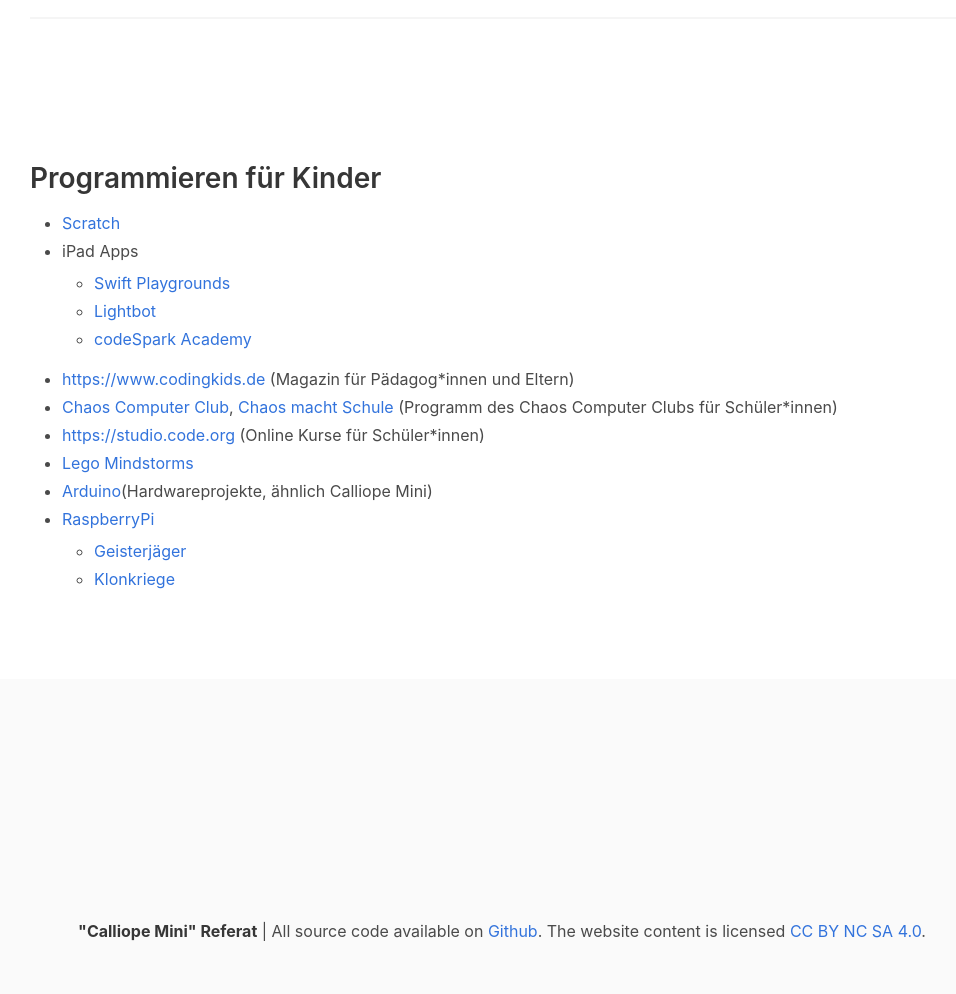
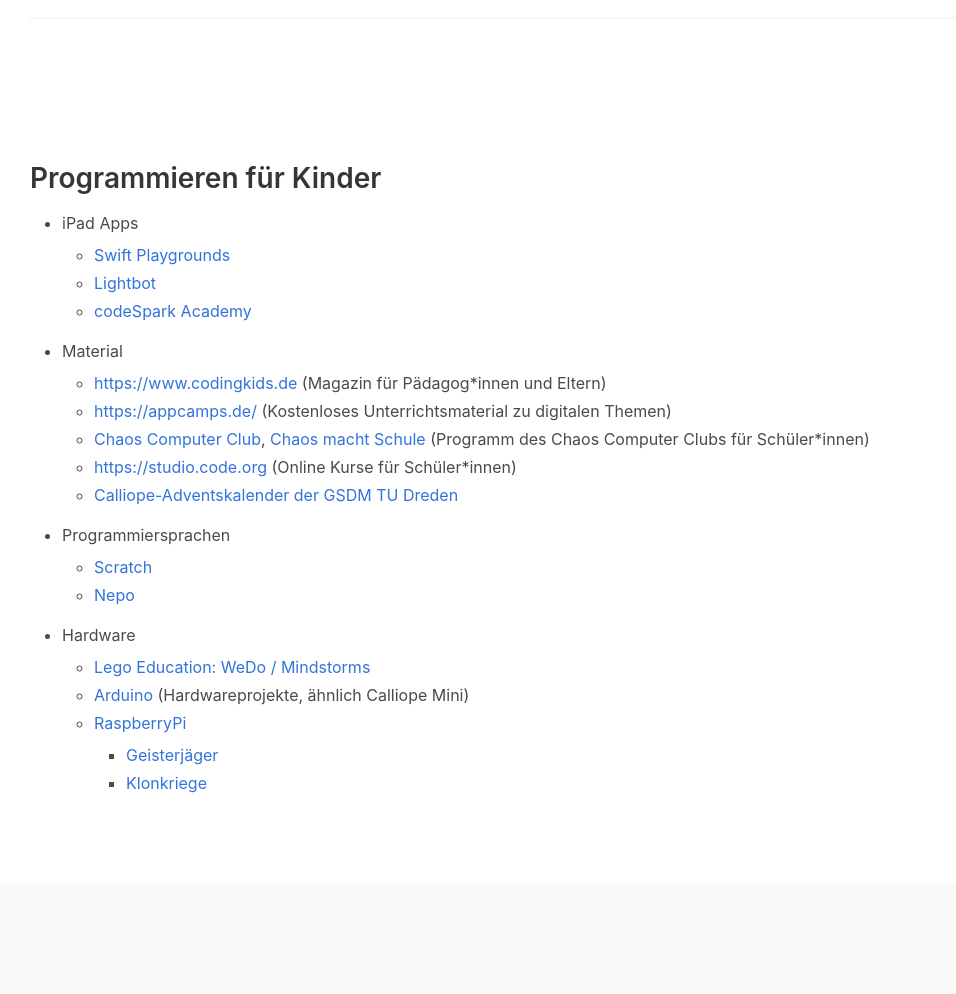
Before and after one commit to zzeeiikk/calliope-referat, a plain HTML site: page index.html in a window 1280 px wide. Shown: the part 2874-3868 px from the top of the page, without its empty margins (138-1094 px from the left). Drawn offline with Linux system fonts and the light colour scheme.

Commit message:
add some links

```diff
--- a/index.html
+++ b/index.html
@@ -197,7 +197,7 @@
         <h2 id="startnext" style="padding-top: 10rem; margin-top: -40px;">Calliope auf Startnext</h2>
 
         <a href="https://www.startnext.com/calliope" target="_blank">
-            <img src="static/startnext.png" alt="">
+            <img src="static/startnext.png" alt="Startnext Calliope Mini">
         </a>
         <hr>
         <!-- Links -->
@@ -205,26 +205,40 @@
         <h2 id="links" style="padding-top: 10rem; margin-top: -40px;">Programmieren für Kinder</h2>
         <p>
             <ul>
-                <li><a href="https://de.wikipedia.org/wiki/Scratch_(Programmiersprache)">Scratch</a></li>
                 <li>iPad Apps</li>
                 <ul>
                     <li><a href="https://www.apple.com/de/swift/playgrounds/">Swift Playgrounds</a></li>
                     <li><a href="http://lightbot.com/">Lightbot</a></li>
                     <li><a href="https://codespark.com/">codeSpark Academy</a></li>
                 </ul>
+                <li>Material</li>
+                <ul>
                     <li><a href="https://www.codingkids.de">https://www.codingkids.de</a> (Magazin für Pädagog*innen und
                         Eltern)</li>
+                    <li><a href="https://appcamps.de">https://appcamps.de/</a> (Kostenloses Unterrichtsmaterial zu
+                        digitalen Themen)</li>
                     <li><a href="https://www.ccc.de/schule/">Chaos Computer Club</a>, <a
-                        href="https://c3d2.de/schule.html">Chaos macht Schule</a> (Programm des
-                    Chaos Computer Clubs für Schüler*innen)</li>
-
-                <li><a href="https://studio.code.org">https://studio.code.org</a> (Online Kurse für Schüler*innen)</li>
-                <li><a href="http://mindstorms.lego.com/">Lego Mindstorms</a></li>
-                <li><a href="http://www.arduino.cc/">Arduino</a>(Hardwareprojekte, ähnlich Calliope Mini)</li>
+                            href="https://c3d2.de/schule.html">Chaos macht Schule</a> (Programm des Chaos Computer Clubs
+                        für Schüler*innen)</li>
+                    <li><a href="https://studio.code.org">https://studio.code.org</a> (Online Kurse für Schüler*innen)
+                    </li>
+                    <li><a href="https://www.marcusschütte.com/advent">Calliope-Adventskalender der GSDM TU Dreden</a>
+                    </li>
+                </ul>
+                <li>Programmiersprachen</li>
+                <ul>
+                    <li><a href="https://de.wikipedia.org/wiki/Scratch_(Programmiersprache)">Scratch</a></li>
+                    <li><a href="https://de.wikipedia.org/wiki/Open_Roberta#Programmiersprache_NEPO">Nepo</a></li>
+                </ul>
+                <li>Hardware</li>
+                <ul>
+                    <li><a href="https://education.lego.com/de-de">Lego Education: WeDo / Mindstorms</a></li>
+                    <li><a href="http://www.arduino.cc/">Arduino</a> (Hardwareprojekte, ähnlich Calliope Mini)</li>
                     <li><a href="https://www.raspberrypi.org/">RaspberryPi</a></li>
                     <ul>
                         <li><a href="https://projects.raspberrypi.org/de-DE/projects/ghostbusters">Geisterjäger</a></li>
                         <li><a href="https://projects.raspberrypi.org/de-DE/projects/clone-wars">Klonkriege</a></li>
+                    </ul>
                 </ul>
             </ul>
         </p>
```
Lines whose indentation alone changed are shown as unchanged.
